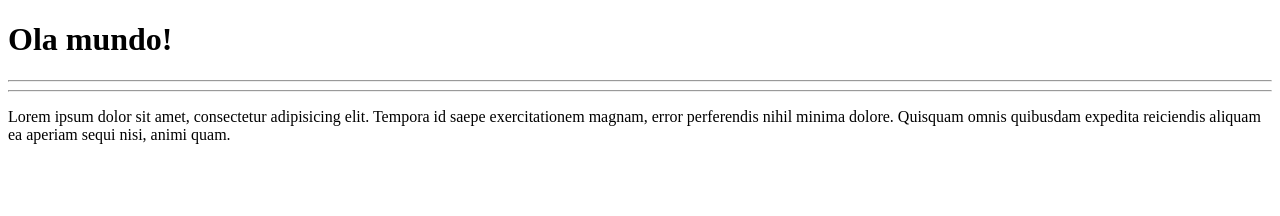
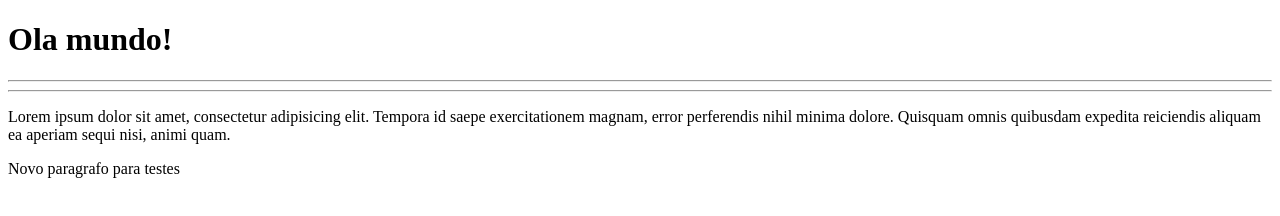
Before and after one commit to CaioPuri/Ola-Mundo, a plain HTML site: page site-exemplo/index.html in a window 1280 px wide. Drawn offline with Linux system fonts and the light colour scheme.

Commit message:
Novo paragrafo
Novo paragrafo no codigo

```diff
--- a/site-exemplo/index.html
+++ b/site-exemplo/index.html
@@ -12,6 +12,7 @@
     <hr><hr>
 
     <p>Lorem ipsum dolor sit amet, consectetur adipisicing elit. Tempora id saepe exercitationem magnam, error perferendis nihil minima dolore. Quisquam omnis quibusdam expedita reiciendis aliquam ea aperiam sequi nisi, animi quam.</p>
+    <p>Novo paragrafo para testes</p>
 
 </body>
 </html>
```
